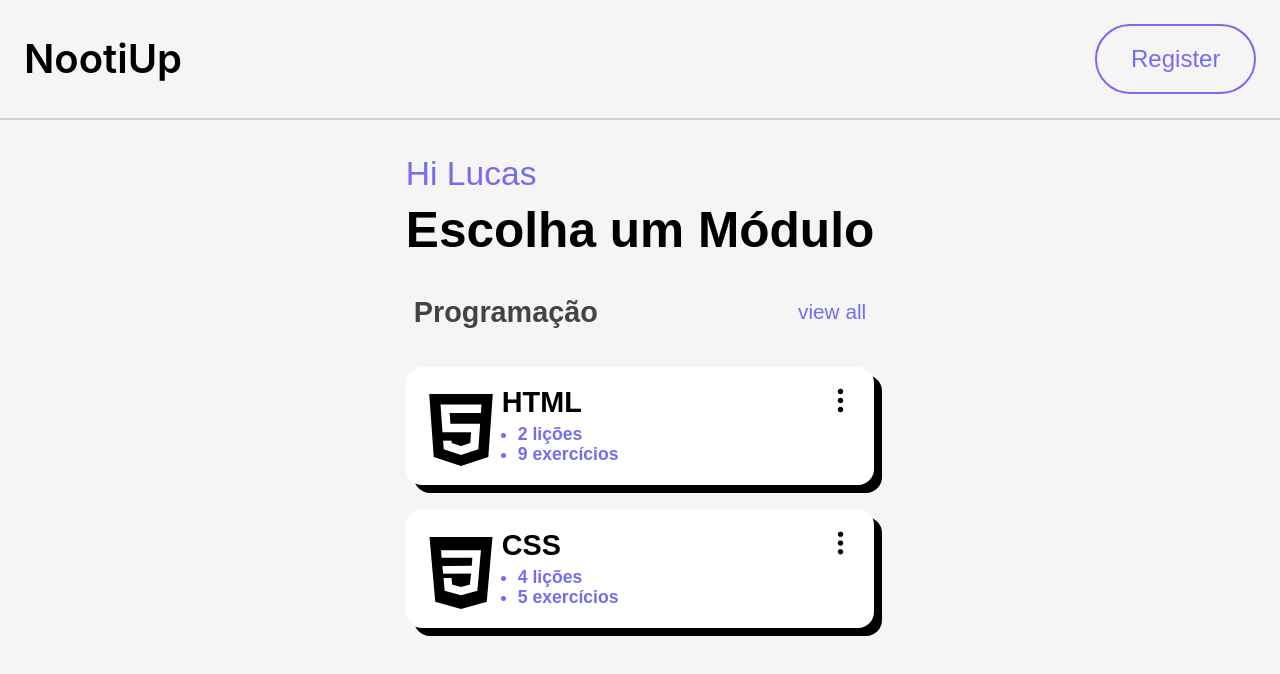
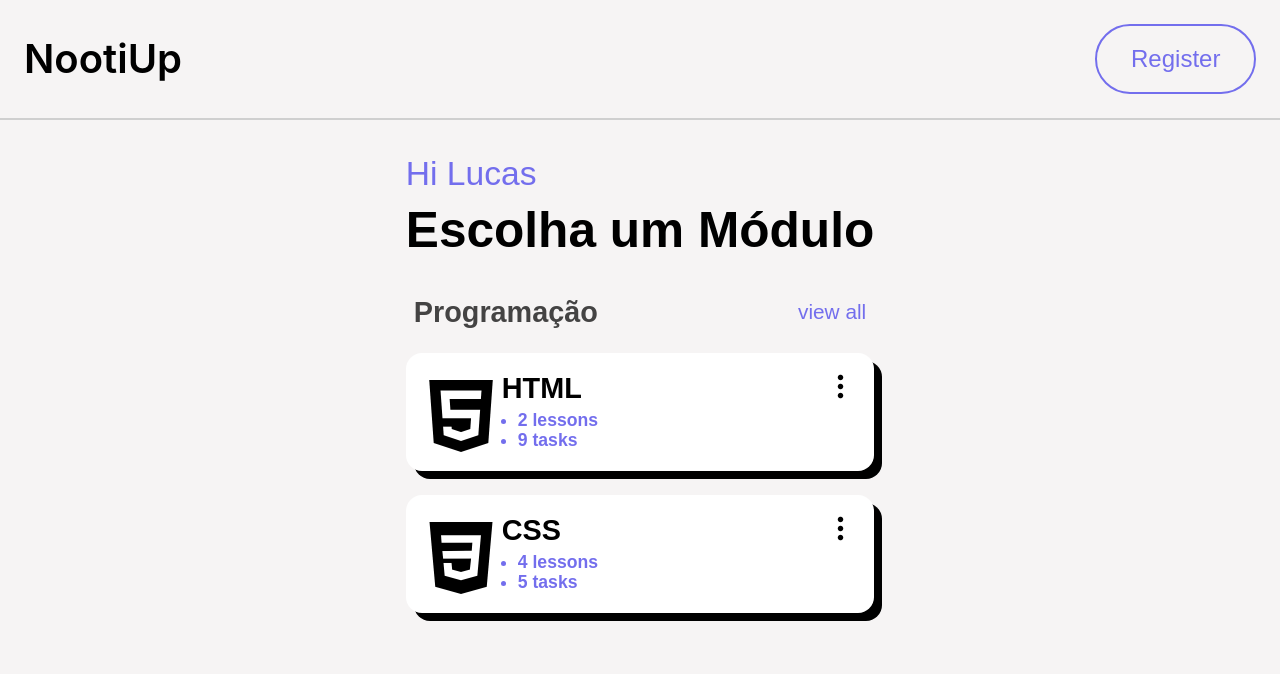
Before and after one commit to Lucas2907/NootiUp-frontend, a React (Vite) app: page / in a window 1280 px wide. Shown: the top 674 px of the page. Built offline with nearby package versions, Linux system fonts and the light colour scheme.

Commit message:
transform CardsModule into components and implement it in MainPage

```diff
--- /dev/null
+++ b/src/components/CardsModule/CardsModule.css
@@ -0,0 +1,48 @@
+.modules__cards {
+  display: flex;
+  padding: 1.2rem;
+  background-color: #fff;
+  box-sizing: border-box;
+  border: 0;
+  box-shadow: 0.5rem 0.5rem 0 #000;
+  border-radius: 1rem;
+}
+
+.modules__cards-image {
+  width: 4.5rem;
+  max-height: 4.5rem;
+  padding-top: 0.5rem;
+}
+
+.modules__cards-about {
+  margin: 0 auto 0 0.3rem;
+}
+
+.cards-about__title {
+  margin: 0;
+  font-size: 1.8rem;
+}
+
+.cards-about__list {
+  padding: 0.3rem 0 0 1rem;
+  margin: 0;
+}
+
+.about__list-lesson {
+  margin: 0;
+  color: #736eed;
+  font-weight: 600;
+  font-size: 1.1rem;
+}
+
+.about__list-tasks {
+  margin: 0;
+  color: #736eed;
+  font-weight: 600;
+  font-size: 1.1rem;
+}
+
+.modules__cards-three-dots {
+  width: 1.8rem;
+  max-height: 1.8rem;
+}
--- /dev/null
+++ b/src/components/CardsModule/CardsModule.tsx
@@ -0,0 +1,26 @@
+import threeDots from "../../assets/images/three-dots.png"
+
+type CardsModuleProps = {
+    imageModule: string,
+    name: string,
+    lessons: number,
+    tasks: number
+}
+
+function CardsModule({ imageModule, name, lessons, tasks }: CardsModuleProps) {
+    return (
+        <div className="modules__cards">
+            <img src={imageModule} alt={name + "icon example"} className="modules__cards-image" />
+            <div className="modules__cards-about">
+                <h2 className="cards-about__title">{name}</h2>
+                <ul className="cards-about__list">
+                    <li className="about__list-lesson">{lessons} lessons</li>
+                    <li className="about__list-tasks">{tasks} tasks</li>
+                </ul>
+            </div>
+            <img src={threeDots} alt="" className="modules__cards-three-dots" />
+        </div>
+    )
+}
+
+export default CardsModule
--- a/src/components/MainPage/MainPage.css
+++ b/src/components/MainPage/MainPage.css
@@ -29,7 +29,7 @@
 }
 
 .modules__texts {
-  padding: 0 0.5rem 0.9rem;
+  padding: 0 0.5rem;
   display: flex;
   justify-content: space-between;
   align-items: center;
@@ -47,52 +47,3 @@
 
   margin: 0;
 }
-
-.modules__cards {
-  display: flex;
-  padding: 1.2rem;
-  background-color: #fff;
-  box-sizing: border-box;
-  border: 0;
-  box-shadow: 0.5rem 0.5rem 0 #000;
-  border-radius: 1rem;
-}
-
-.modules__cards-image {
-  width: 4.5rem;
-  max-height: 4.5rem;
-  padding-top: 0.5rem;
-}
-
-.modules__cards-about {
-  margin: 0 auto 0 0.3rem;
-}
-
-.cards-about__title {
-  margin: 0;
-  font-size: 1.8rem;
-}
-
-.cards-about__list {
-  padding: 0.3rem 0 0 1rem;
-  margin: 0;
-}
-
-.about__list-lesson {
-  margin: 0;
-  color: #736eed;
-  font-weight: 600;
-  font-size: 1.1rem;
-}
-
-.about__list-tasks {
-  margin: 0;
-  color: #736eed;
-  font-weight: 600;
-  font-size: 1.1rem;
-}
-
-.modules__cards-three-dots {
-  width: 1.8rem;
-  max-height: 1.8rem;
-}
--- a/src/components/MainPage/MainPage.tsx
+++ b/src/components/MainPage/MainPage.tsx
@@ -1,6 +1,11 @@
+//generic imports
+
 import htmlIcon from "../../assets/images/html-icon.png"
 import cssIcon from "../../assets/images/css-icon.png"
-import threeDots from "../../assets/images/three-dots.png"
+
+//import components
+
+import CardsModule from "../CardsModule/CardsModule"
 
 function MainPage() {
     return (
@@ -12,29 +17,8 @@ function MainPage() {
                     <h3 className="modules__texts-title">Programação</h3>
                     <p className="modules__texts-text">view all</p>
                 </div>
-                <div className="modules__cards">
-                    <img src={htmlIcon} alt="html icon example" className="modules__cards-image" />
-                    <div className="modules__cards-about">
-                        <h2 className="cards-about__title">HTML</h2>
-                        <ul className="cards-about__list">
-                            <li className="about__list-lesson">2 lições</li>
-                            <li className="about__list-tasks">9 exercícios</li>
-                        </ul>
-                    </div>
-                    <img src={threeDots} alt="" className="modules__cards-three-dots" />
-                </div>
-                <div className="modules__cards">
-                    <img src={cssIcon} alt="css icon example" className="modules__cards-image" />
-                    <div className="modules__cards-about">
-                        <h2 className="cards-about__title">CSS</h2>
-                        <ul className="cards-about__list">
-                            <li className="about__list-lesson">4 lições</li>
-                            <li className="about__list-tasks">5 exercícios</li>
-                        </ul>
-                    </div>
-                    <img src={threeDots} alt="" className="modules__cards-three-dots" />
-                </div>
-
+                <CardsModule imageModule={htmlIcon} name="HTML" lessons={2} tasks={9} />
+                <CardsModule imageModule={cssIcon} name="CSS" lessons={4} tasks={5} />
             </div>
         </div>
     )
--- a/src/index.css
+++ b/src/index.css
@@ -3,6 +3,7 @@
 @import url(./components/App/App.css);
 @import url(./components/Logo/Logo.css);
 @import url(./components/Main/Main.css);
+@import url(./components/CardsModule/CardsModule.css);
 @import url(./components/MyProfile/MyProfile.css);
 @import url(./components/Footer/Footer.css);
 @import url(./components/MyProgress/MyProgress.css);
```
